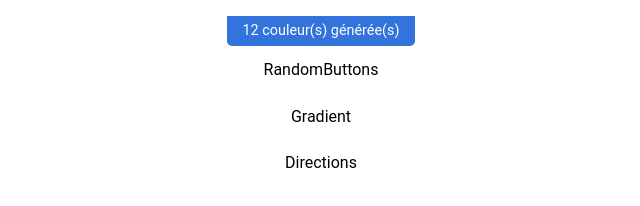
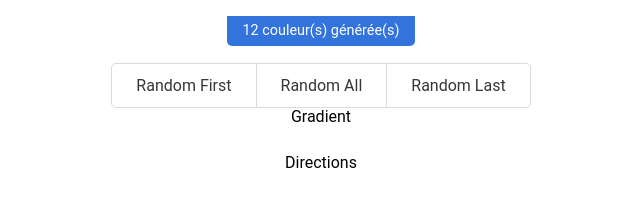
Before and after one commit to SylvieCanongia/REACT-REDUX-random-gradient-generator, a React app: page / in a window 1280 px wide. Shown: the whole page, without its empty margins (319-959 px from the left). Built offline with nearby package versions, Linux system fonts and the light colour scheme.

Commit message:
RandomButtons component styles

```diff
--- a/src/components/RandomButtons/index.js
+++ b/src/components/RandomButtons/index.js
@@ -3,7 +3,11 @@ import React from 'react';
 import './randomButtons.scss';
 
 const RandomButtons = () => (
-  <div>RandomButtons</div>
+  <div className="randomButtons buttons group">
+    <button type="button" className="button" id="randFirst">Random First</button>
+    <button type="button" className="button" id="randAll">Random All</button>
+    <button type="button" className="button" id="randLast">Random Last</button>
+  </div>
 );
 
 export default RandomButtons;
--- a/src/components/RandomButtons/randomButtons.scss
+++ b/src/components/RandomButtons/randomButtons.scss
@@ -1 +1,67 @@
 @use 'src/styles/vars';
+
+.randomButtons {
+  &.buttons {
+    display: flex;
+    justify-content: center;
+    align-items: center;
+    flex-wrap: wrap;
+  }
+
+  .button {
+    border: 1px solid transparent;
+    border-color: vars.$grey-light;
+    font-family: vars.$font-family-base;
+    border-radius: vars.$radius;
+    font-size: vars.$font-size-base;
+    background-color: vars.$white;
+    color: vars.$grey-dark;
+    cursor: pointer;
+    padding: vars.$space-base * 1.5 (vars.$space-base * 3);
+    white-space: nowrap;
+  }
+
+  .button:hover {
+    border-color: vars.$grey-medium;
+    color: vars.$grey-dark;
+  }
+
+  .button:focus {
+    border-color: vars.$blue;
+    color: vars.$grey-dark;
+  }
+
+  .button:active {
+    border-color: vars.$grey-medium-dark;
+    color: vars.$grey-dark;
+  }
+
+  &.buttons.group .button:not(:first-child) {
+    border-bottom-left-radius: 0;
+    border-top-left-radius: 0;
+  }
+
+  &.buttons.group .button:not(:last-child) {
+    border-bottom-right-radius: 0;
+    border-top-right-radius: 0;
+    margin-right: -1px;
+  }
+
+  &.buttons.group .button:last-child {
+    margin-right: 0;
+  }
+
+  &.buttons.group .button:hover {
+    z-index: 2;
+  }
+
+  &.buttons.group .button:focus,
+  &.buttons.group .button:active {
+    z-index: 3;
+  }
+
+  &.buttons.group .button:focus:hover,
+  &.buttons.group .button:active:hover {
+    z-index: 4;
+  }
+}
--- a/src/styles/_vars.scss
+++ b/src/styles/_vars.scss
@@ -5,6 +5,9 @@ $font-size-base: 1em;
 $font-size-medium: 1.2rem;
 $font-size-large: 2rem;
 $font-size-very-large: 2.5rem;
+
+
+$font-family-base: 'Roboto', sans-serif;
 
 // SPACING
 
@@ -18,6 +21,10 @@ $space-base: 8px;
 $white: hsl(100deg, 100%, 100%);
 $black: hsl(0deg, 0%, 0%);
 $blue: hsl(217, 71%, 53%);
+$grey-light: hsl(0, 0%, 86%);
+$grey-medium: hsl(0, 0%, 71%);
+$grey-medium-dark: hsl(0, 0%, 29%);
+$grey-dark: hsl(0, 0%, 21%);
 
 // Border Radius
 $radius: 5px;
--- a/src/styles/index.scss
+++ b/src/styles/index.scss
@@ -17,7 +17,7 @@ body,
 
 html {
   font-size: vars.$font-size-base;
-  font-family: 'Roboto', sans-serif;
+  font-family: vars.$font-family-base;
   line-height: vars.$line-height;
 }
 
```
